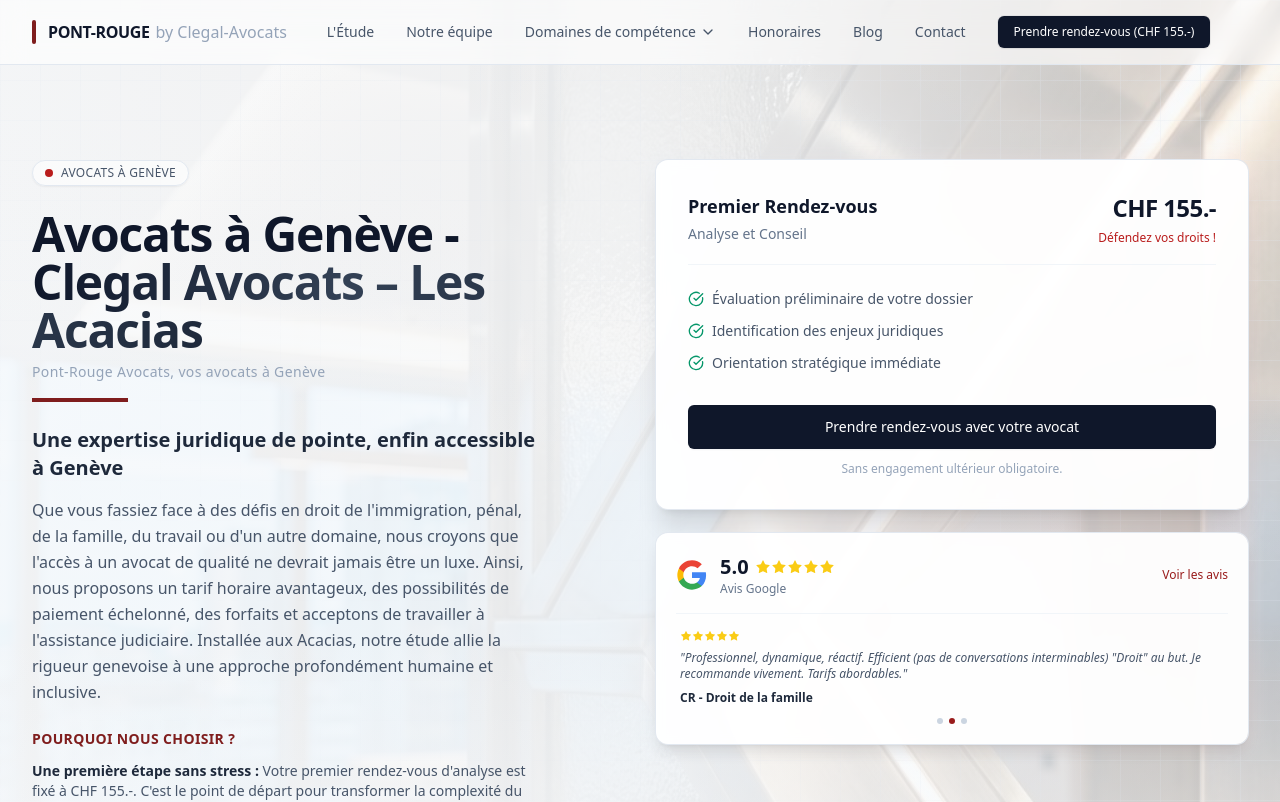
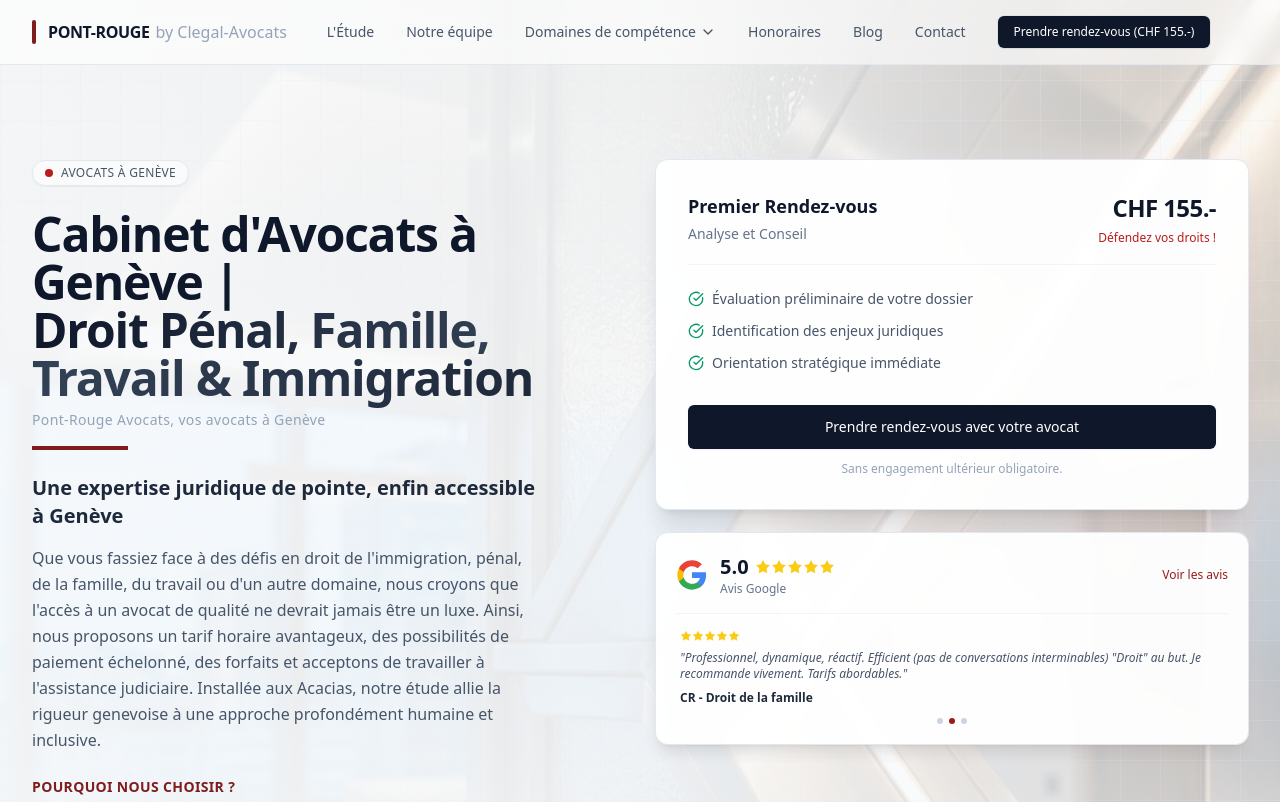
Before and after one commit to Nassaflair/pont-rouge, a Nuxt app: page / in a window 1280 px wide. Shown: the top 802 px of the page. Built offline with nearby package versions, Linux system fonts and the light colour scheme.

Commit message:
fix(seo): optimiser H1 homepage + passer tagline Pont-Rouge en <p>
H1 ciblé sur les mots-clés principaux, tagline rétrogradée de h4 à p pour éviter confusion de marque.

Co-Authored-By: Claude Opus 4.6 <noreply@anthropic.com>

```diff
--- a/pages/index.vue
+++ b/pages/index.vue
@@ -33,10 +33,10 @@
             </div>
 
             <h1 class="lg:text-5xl leading-tight text-4xl font-semibold text-slate-900 tracking-tight mb-2">
-              Avocats à Genève - <br>
-              <span class="text-transparent bg-clip-text bg-gradient-to-r from-slate-900 via-slate-700 to-slate-800">Clegal Avocats – Les Acacias</span>
+              Cabinet d'Avocats à Genève | <br>
+              <span class="text-transparent bg-clip-text bg-gradient-to-r from-slate-900 via-slate-700 to-slate-800">Droit Pénal, Famille, Travail & Immigration</span>
             </h1>
-            <h4 class="text-sm font-medium text-slate-400 tracking-wide mb-4">Pont-Rouge Avocats, vos avocats à Genève</h4>
+            <p class="text-sm font-medium text-slate-400 tracking-wide mb-4">Pont-Rouge Avocats, vos avocats à Genève</p>
 
             <!-- Mobile Price Banner - visible only on mobile -->
             <div class="lg:hidden mb-6 space-y-3">
```
